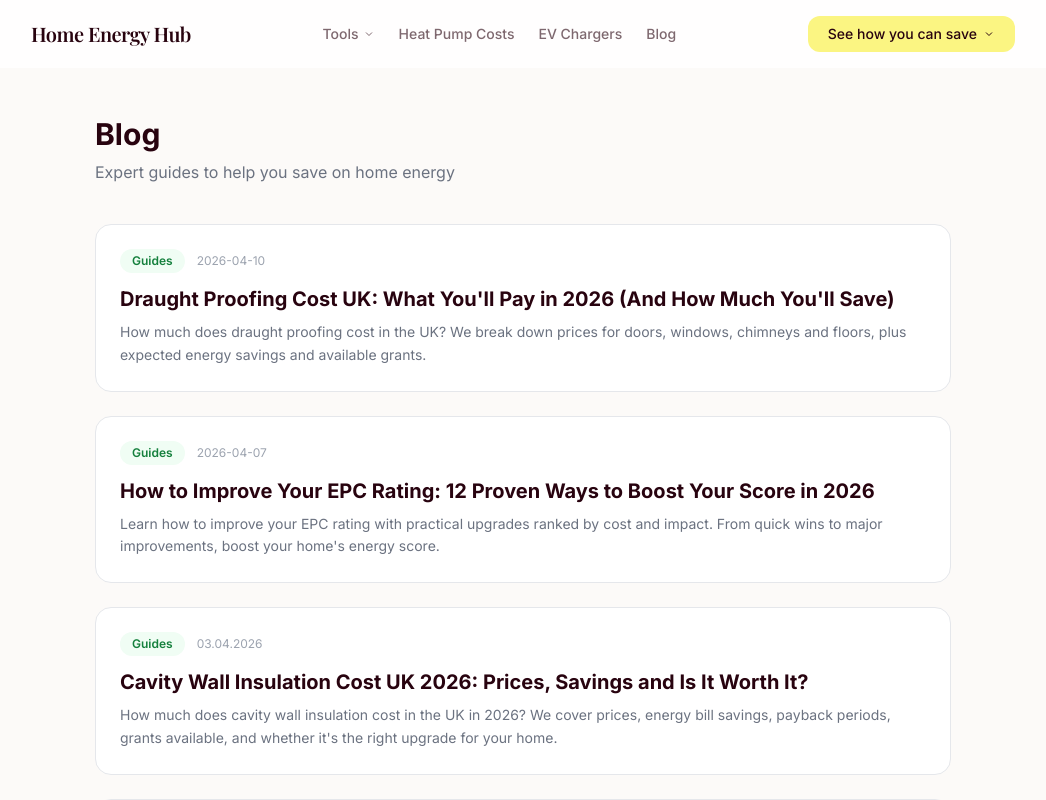
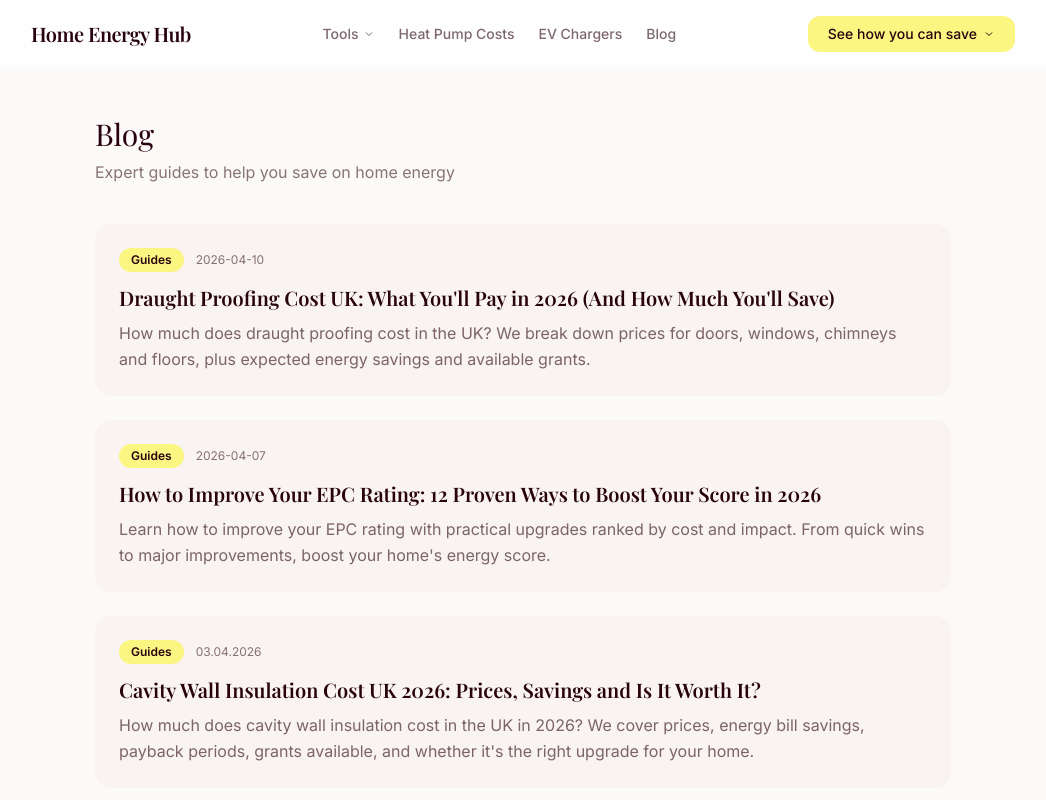
Before and after one commit to nrpilling21/thehomeenergyhub, a Next.js app: page /blog in a window 1280 px wide. Shown: the top 800 px of the page, without its empty margins (117-1163 px from the left). Built offline with nearby package versions, Linux system fonts and the light colour scheme; a web font is replaced by a local one.

Commit message:
Redesign: update blog index page with plum/cream theme

```diff
--- a/src/app/blog/page.tsx
+++ b/src/app/blog/page.tsx
@@ -1,19 +1,9 @@
 import Link from 'next/link';
 import { getAllPosts } from '@/lib/blog';
 
-export const dynamic = 'force-dynamic';
-
 export const metadata = {
   title: 'Blog | The Home Energy Hub',
-  description:
-    'Expert guides on heat pumps, EV chargers, energy tariffs and saving money on your home energy bills.',
-  openGraph: {
-    title: 'Blog | The Home Energy Hub',
-    description:
-      'Expert guides on heat pumps, EV chargers, energy tariffs and saving money on your home energy bills.',
-    url: 'https://www.thehomeenergyhub.co.uk/blog',
-    type: 'website',
-  },
+  description: 'Expert guides on heat pumps, EV chargers, energy tariffs and saving money on your home energy bills.',
 };
 
 export default function BlogIndex() {
@@ -21,24 +11,24 @@ export default function BlogIndex() {
 
   return (
     <div className="max-w-4xl mx-auto px-5 py-12">
-      <h1 className="text-3xl font-bold mb-2">Blog</h1>
-      <p className="text-gray-500 mb-10">Expert guides to help you save on home energy</p>
+      <h1 className="text-3xl font-display font-normal text-ink mb-2">Blog</h1>
+      <p className="text-ink/55 mb-10">Expert guides to help you save on home energy</p>
 
       {posts.length === 0 ? (
-        <p className="text-gray-400">Coming soon \u2014 new posts every Tuesday and Friday.</p>
+        <p className="text-ink/60">Coming soon  - new posts every Tuesday and Friday.</p>
       ) : (
         <div className="grid gap-6">
           {posts.map(post => (
             <Link key={post.slug} href={`/blog/${post.slug}`}>
-              <article className="bg-white border border-gray-200 rounded-2xl p-6 hover:border-green-600 hover:shadow-md transition-all">
+              <article className="bg-cream-dark rounded-2xl p-6 hover:shadow-md transition-all">
                 <div className="flex items-center gap-3 mb-3">
-                  <span className="text-xs font-semibold px-3 py-1 rounded-full bg-green-50 text-green-700 capitalize">
+                  <span className="text-xs font-semibold px-3 py-1 rounded-xl bg-yellow text-ink capitalize">
                     {post.category.replace('-', ' ')}
                   </span>
-                  <span className="text-xs text-gray-400">{post.date}</span>
+                  <span className="text-xs text-ink/55">{post.date}</span>
                 </div>
-                <h2 className="text-xl font-bold mb-2">{post.title}</h2>
-                <p className="text-gray-500 text-sm leading-relaxed">{post.description}</p>
+                <h2 className="text-xl font-display font-semibold mb-2">{post.title}</h2>
+                <p className="text-ink/60 text-base leading-relaxed">{post.description}</p>
               </article>
             </Link>
           ))}
```
